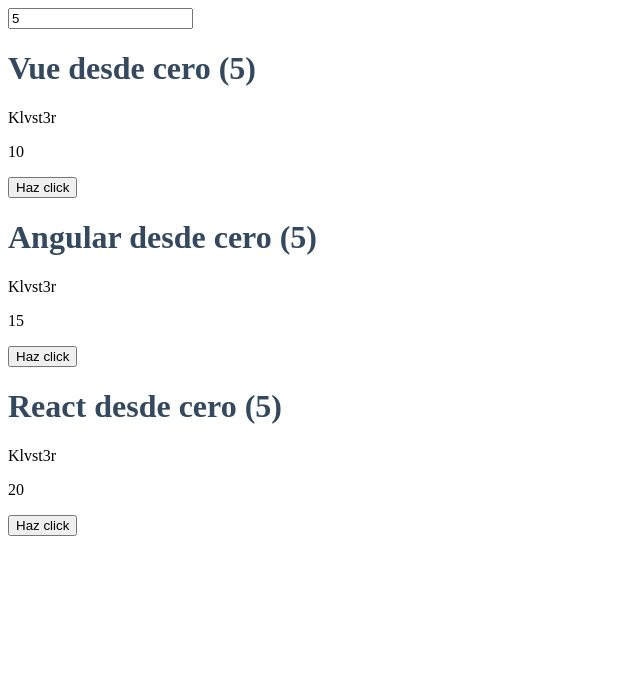
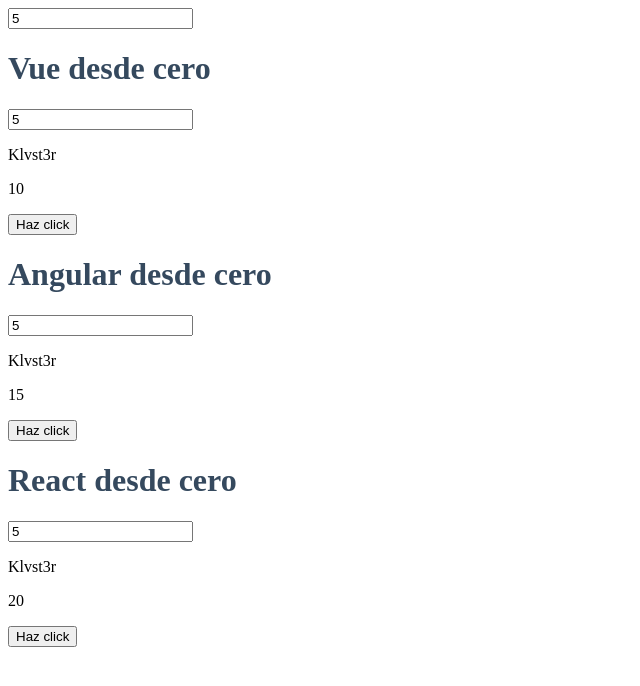
Before and after one commit to Klvst3r/vue3, a Vue app: page / in a window 1280 px wide. Shown: the top 686 px of the page, without its empty margins (0-640 px from the left). Built offline with nearby package versions, Linux system fonts and the light colour scheme.

Commit message:
3.4 Comunicación entre conponentes con v-model

```diff
--- a/src/App.vue
+++ b/src/App.vue
@@ -26,20 +26,17 @@
 //Pasamos el atributo de manera dinamica:
 const count = ref(5)
 
-//Derivado en una funcion
-function decrementCount(n) {
-  count.value -= n
-}
+
 </script>
 
 <template>
   <input type="text" v-model.number="count" />
 
-  <DetailCourse
+ <DetailCourse
     v-for="course in courses"
-    :course
-    :count
-    @decrement-count="decrementCount"
+    :key="course.title"
+    :course="course"
+    v-model="count"
   />
 </template>
 <!-- h1 { color: #35495e; } -->
--- a/src/components/DetailCourse.vue
+++ b/src/components/DetailCourse.vue
@@ -4,22 +4,20 @@
 const props = defineProps({
   course: Object,
 
-  count: {
-    type: Number,
-    default: 0,
-  },
 })
 
+const count = defineModel();
+
+
 function buttonClick() {
-  emit('decrementCount', 2)
+  count.value--;
 }
 
-//console.log(course)
-//prueba = 'Hola mundo desde el componente hijo'
 </script>
 
 <template>
-  <h1>{{ course.title }} ({{ count }})</h1>
+   <h1>{{ course.title }}</h1>
+   <input type="text" v-model="count" />
   <p>
     {{ course.professor }}
   </p>
```
Also changed, not shown: 1 other file (tests, documents, lock files or other folders).
